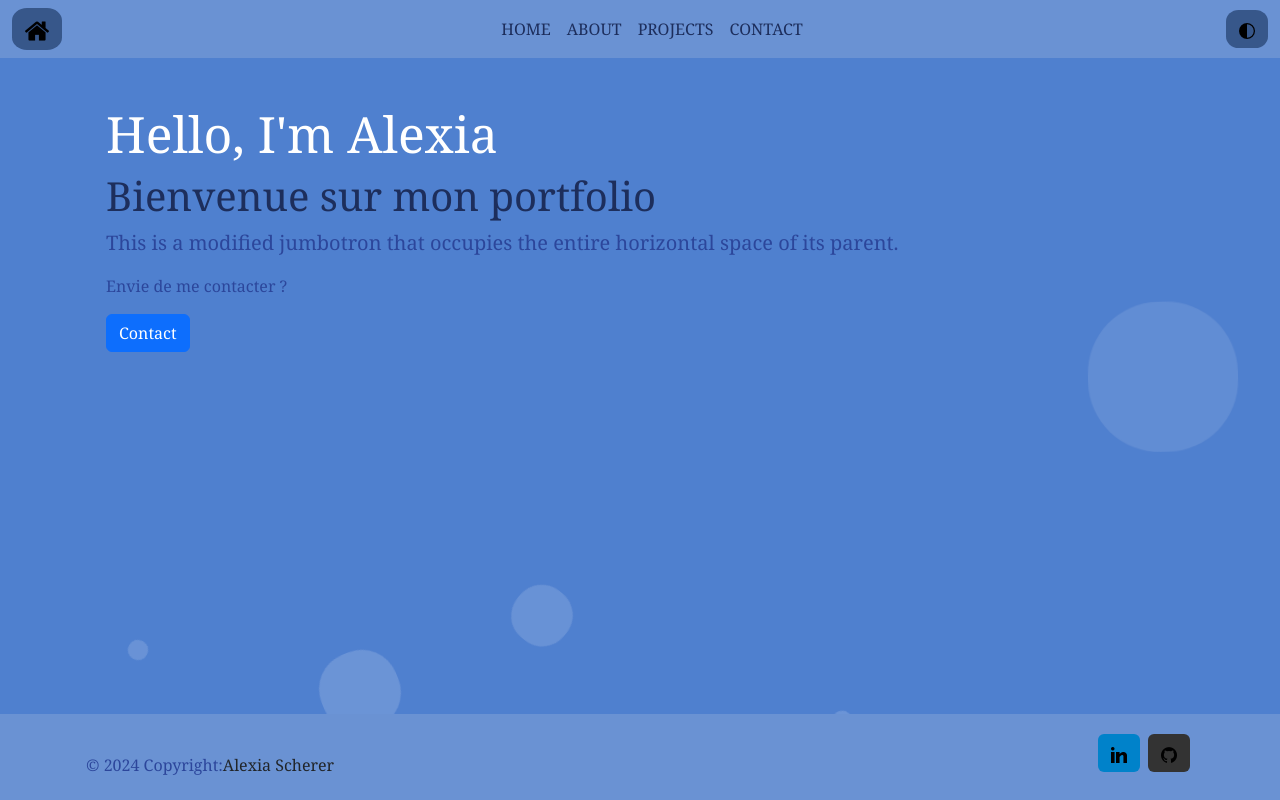
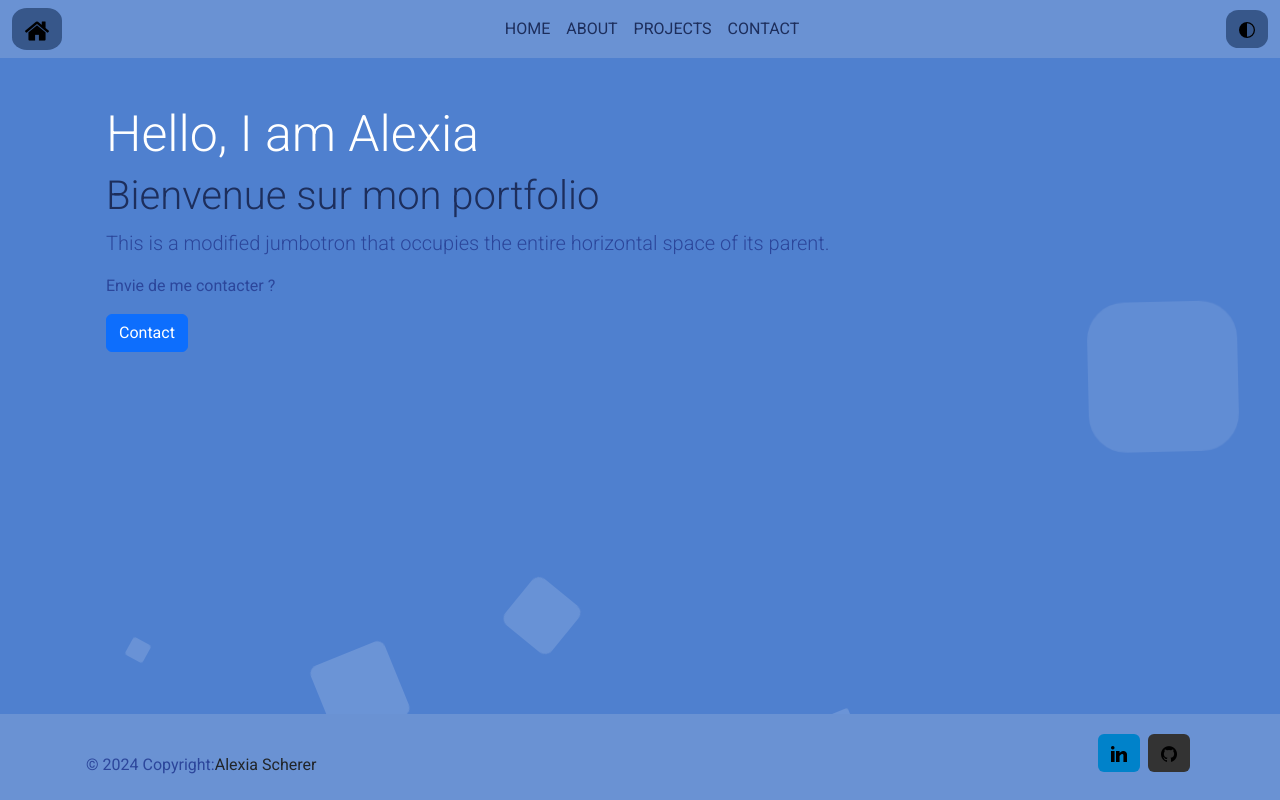
Before and after one commit to evarellapucky/portfolio-front, a React (Vite) app: page / in a window 1280 px wide. Shown: the top 800 px of the page. Built offline with nearby package versions, Linux system fonts and the light colour scheme.

Commit message:
organizing

```diff
--- a/src/App.jsx
+++ b/src/App.jsx
@@ -1,54 +1,32 @@
-import {BrowserRouter, Routes, Route} from 'react-router-dom';
-import { useEffect } from 'react';
-import Home from './pages/Home/index';
-import About from './pages/About/index';
-import Works from './pages/Works/index';
-import Contact from './pages/Contact/index';
-import Navbar from './Components/Navbar'
-import Exercices from './pages/Works/Exercices';
-import CaseStudies from './pages/Works/CaseStudies';
-import Projects from './pages/Works/Projects';
-import ProjectDetail from './pages/Works/ProjectDetail';
-import { useTheme } from './ThemeContext';
-import Footer from './Components/Footer';
-
+import { BrowserRouter } from "react-router-dom";
+import { useEffect } from "react";
+import RoutesPath from "./Components/Routes";
+import Navbar from "./Components/Navbar";
+import { useTheme } from "./ThemeContext";
+import Footer from "./Components/Footer";
 
 function App() {
   const darkTheme = useTheme();
 
   useEffect(() => {
     if (darkTheme) {
-      document.body.classList.add('dark-theme');
+      document.body.classList.add("dark-theme");
     } else {
-      document.body.classList.remove('dark-theme');
+      document.body.classList.remove("dark-theme");
     }
   }, [darkTheme]);
 
-
   return (
     <>
-
-        <BrowserRouter>
-
-            <Navbar/>
-
-            <main>
-              <Routes>
-                <Route path='/' element={<Home />} />
-                <Route path='/about' element={<About />} />
-                <Route path='/works' element={<Works />} />
-                  <Route path='/works/exercices' element={<Exercices />} />
-                  <Route path='/works/casestudies' element={<CaseStudies />} />
-                  <Route path='/works/projects' element={<Projects />} />
-                  <Route path='/works/projects/:slug' element={<ProjectDetail />} />
-                <Route path='/contact' element={<Contact />} />
-              </Routes>
-          </main>
-         <Footer />
-        </BrowserRouter>
-
+      <BrowserRouter>
+        <Navbar />
+        <main>
+          <RoutesPath />
+        </main>
+        <Footer />
+      </BrowserRouter>
     </>
-  )
+  );
 }
 
-export default App
+export default App;
--- /dev/null
+++ b/src/Components/Routes.jsx
@@ -0,0 +1,26 @@
+import {Routes, Route} from 'react-router-dom';
+import Home from '../pages/Home/index';
+import About from '../pages/About/index';
+import Works from '../pages/Works/index';
+import Contact from '../pages/Contact/index';
+import Exercices from '../pages/Works/Exercices';
+import CaseStudies from '../pages/Works/CaseStudies';
+import Projects from '../pages/Works/Projects';
+import ProjectDetail from '../pages/Works/ProjectDetail';
+
+function RoutesPath () {
+  return (
+    <Routes>
+                <Route path='/' element={<Home />} />
+                <Route path='/about' element={<About />} />
+                <Route path='/works' element={<Works />} />
+                  <Route path='/works/exercices' element={<Exercices />} />
+                  <Route path='/works/casestudies' element={<CaseStudies />} />
+                  <Route path='/works/projects' element={<Projects />} />
+                  <Route path='/works/projects/:slug' element={<ProjectDetail />} />
+                <Route path='/contact' element={<Contact />} />
+              </Routes>
+  )
+}
+
+export default RoutesPath;
--- a/src/pages/Contact/index.jsx
+++ b/src/pages/Contact/index.jsx
@@ -1,6 +1,6 @@
 const Contact = () => {
   return (
-    <form className="m-5" style={{ width: "26rem" }}>
+    <form className="contact-form mt-5">
   {/* <!-- Name input --> */}
   <div data-mdb-input-init className="form-outline mb-4">
     <input type="text" id="form4Example1" className="form-control" />
--- a/src/pages/Home/index.jsx
+++ b/src/pages/Home/index.jsx
@@ -5,7 +5,7 @@ const Home = () => {
     <>
       <div className="jumbotron jumbotron-fluid m-4">
         <div className="container">
-          <h1 className="display-4">Hello, I'm Alexia</h1>
+          <h1 className="display-4">Hello, I am Alexia</h1>
           <h3 className="display-6">Bienvenue sur mon portfolio</h3>
           <p className="lead">This is a modified jumbotron that occupies the entire horizontal space of its parent.</p>
           <p>Envie de me contacter ?</p>
--- /dev/null
+++ b/src/style/_animation.scss
@@ -0,0 +1,146 @@
+// NAVLINKS
+
+.link1::after {
+  content: "";
+  position: absolute;
+  left: 0;
+  width: 100%;
+  height: 2px;
+  bottom: -10px;
+  transform: scaleX(0);
+  transform-origin: left;
+  background-color: #37578A;
+
+  transition: transform 0.5s;
+}
+
+.link1:hover::after {
+  transform: scaleX(1);
+}
+
+
+
+// ANIMATION SQUARES HOMEPAGE //
+
+.area{
+  background: #4F80CF;
+  background: -webkit-linear-gradient(to left, #91B7F3, #4F80CF);
+  width: 100%;
+  height: 90vh;
+
+
+}
+
+.circles{
+  position: absolute;
+  top: 0;
+  left: 0;
+  width: 100%;
+  height: 100%;
+  overflow: hidden;
+  pointer-events: none;
+}
+
+.circles li{
+  position: absolute;
+  display: block;
+  list-style: none;
+  width: 20px;
+  height: 20px;
+  background: rgba(255, 255, 255, 0.2);
+  animation: animate 25s linear infinite;
+  bottom: -150px;
+
+}
+
+.circles li:nth-child(1){
+  left: 25%;
+  width: 80px;
+  height: 80px;
+  animation-delay: 0s;
+}
+
+
+.circles li:nth-child(2){
+  left: 10%;
+  width: 20px;
+  height: 20px;
+  animation-delay: 2s;
+  animation-duration: 12s;
+}
+
+.circles li:nth-child(3){
+  left: 70%;
+  width: 20px;
+  height: 20px;
+  animation-delay: 4s;
+}
+
+.circles li:nth-child(4){
+  left: 40%;
+  width: 60px;
+  height: 60px;
+  animation-delay: 0s;
+  animation-duration: 18s;
+}
+
+.circles li:nth-child(5){
+  left: 65%;
+  width: 20px;
+  height: 20px;
+  animation-delay: 0s;
+}
+
+.circles li:nth-child(6){
+  left: 75%;
+  width: 110px;
+  height: 110px;
+  animation-delay: 3s;
+}
+
+.circles li:nth-child(7){
+  left: 35%;
+  width: 150px;
+  height: 150px;
+  animation-delay: 7s;
+}
+
+.circles li:nth-child(8){
+  left: 50%;
+  width: 25px;
+  height: 25px;
+  animation-delay: 15s;
+  animation-duration: 45s;
+}
+
+.circles li:nth-child(9){
+  left: 20%;
+  width: 15px;
+  height: 15px;
+  animation-delay: 2s;
+  animation-duration: 35s;
+}
+
+.circles li:nth-child(10){
+  left: 85%;
+  width: 150px;
+  height: 150px;
+  animation-delay: 0s;
+  animation-duration: 11s;
+}
+
+@keyframes animate {
+
+  0%{
+      transform: translateY(0) rotate(0deg);
+      opacity: 1;
+      border-radius: 0%;
+  }
+
+  100%{
+      transform: translateY(-1000px) rotate(720deg);
+      opacity: 0;
+      border-radius: 50%;
+  }
+
+}
--- a/src/style/_variables.scss
+++ b/src/style/_variables.scss
@@ -1,3 +1,8 @@
+@import url('https://fonts.googleapis.com/css2?family=Indie+Flower&family=Montserrat+Alternates&family=Quicksand:wght@300..700&family=Roboto:ital,wght@0,100;0,300;0,400;0,500;0,700;0,900;1,100;1,300;1,400;1,500;1,700;1,900&display=swap');
+
+$font-family: 'Roboto';
+
+
 $primary-bg: #FDFDFE;
 $secondary-bg: #F7F9FF;
 $dark-primary-bg: #0C1119;
--- a/src/style/index.scss
+++ b/src/style/index.scss
@@ -1,25 +1,30 @@
 @import 'node_modules/bootstrap/scss/bootstrap';
 @import './variables';
 @import './dark-theme';
+@import './animation';
 
+
+// GENERAL //
 
 *{
   margin: 0;
   padding: 0;
   box-sizing: border-box;
-  font-family: Georgia, 'Times New Roman', Times, serif;
 
 }
 
 body {
   background-color: $secondary-bg;
   color: $secondary-text;
+  font-family: $font-family;
 }
 
 h1, h2, h3 {
   color: $primary-text;
   text-align: center;
 }
+
+// NAVBAR //
 
 nav {
   background-color: #6a92d3;
@@ -31,17 +36,13 @@ nav {
   }
 
   .btn:hover {
-    backdrop-filter: invert(80%);
+    backdrop-filter: invert(50%);
   }
 
 }
   .navbar, .navbar-brand, .nav-link {
-     // background-color: $primary-bg;
-  // background: linear-gradient($primary-bg, #A6BFF9);
-    // background-color: rgb(0,0,0, 0.1);
     color: $primary-text;
   }
-
 
 .pages__links a {
   text-decoration: none;
@@ -50,23 +51,7 @@ nav {
   transition: transform 0.1s ease-in-out;
 }
 
-.link1::after {
-  content: "";
-  position: absolute;
-  left: 0;
-  width: 100%;
-  height: 2px;
-  bottom: -10px;
-  transform: scaleX(0);
-  transform-origin: left;
-  background-color: #37578A;
-
-  transition: transform 0.5s;
-}
-
-.link1:hover::after {
-  transform: scaleX(1);
-}
+// JUMBOTRON //
 
 .jumbotron {
   width: 100%;
@@ -86,129 +71,7 @@ nav {
   text-align: left;
 }
 
-
-.area{
-  background: #4F80CF;
-  background: -webkit-linear-gradient(to left, #91B7F3, #4F80CF);
-  width: 100%;
-  height: 90vh;
-
-
-}
-
-.circles{
-  position: absolute;
-  top: 0;
-  left: 0;
-  width: 100%;
-  height: 100%;
-  overflow: hidden;
-  pointer-events: none;
-}
-
-.circles li{
-  position: absolute;
-  display: block;
-  list-style: none;
-  width: 20px;
-  height: 20px;
-  background: rgba(255, 255, 255, 0.2);
-  animation: animate 25s linear infinite;
-  bottom: -150px;
-
-}
-
-.circles li:nth-child(1){
-  left: 25%;
-  width: 80px;
-  height: 80px;
-  animation-delay: 0s;
-}
-
-
-.circles li:nth-child(2){
-  left: 10%;
-  width: 20px;
-  height: 20px;
-  animation-delay: 2s;
-  animation-duration: 12s;
-}
-
-.circles li:nth-child(3){
-  left: 70%;
-  width: 20px;
-  height: 20px;
-  animation-delay: 4s;
-}
-
-.circles li:nth-child(4){
-  left: 40%;
-  width: 60px;
-  height: 60px;
-  animation-delay: 0s;
-  animation-duration: 18s;
-}
-
-.circles li:nth-child(5){
-  left: 65%;
-  width: 20px;
-  height: 20px;
-  animation-delay: 0s;
-}
-
-.circles li:nth-child(6){
-  left: 75%;
-  width: 110px;
-  height: 110px;
-  animation-delay: 3s;
-}
-
-.circles li:nth-child(7){
-  left: 35%;
-  width: 150px;
-  height: 150px;
-  animation-delay: 7s;
-}
-
-.circles li:nth-child(8){
-  left: 50%;
-  width: 25px;
-  height: 25px;
-  animation-delay: 15s;
-  animation-duration: 45s;
-}
-
-.circles li:nth-child(9){
-  left: 20%;
-  width: 15px;
-  height: 15px;
-  animation-delay: 2s;
-  animation-duration: 35s;
-}
-
-.circles li:nth-child(10){
-  left: 85%;
-  width: 150px;
-  height: 150px;
-  animation-delay: 0s;
-  animation-duration: 11s;
-}
-
-@keyframes animate {
-
-  0%{
-      transform: translateY(0) rotate(0deg);
-      opacity: 1;
-      border-radius: 45%;
-  }
-
-  100%{
-      transform: translateY(-1000px) rotate(720deg);
-      opacity: 0;
-      border-radius: 50%;
-  }
-
-}
+// FOOTER //
 
 footer {
   background-color: #6a92d3;
@@ -219,29 +82,18 @@ footer {
   z-index: 10;
 }
 
-.about-section img {
-  max-width: 100%;
-  max-height: 100%;
+// ABOUT //
+
+.about-section {
+  img {
+    max-width: 100%;
+    max-height: 100%;
+  }
+
+  h2 {
+    text-align: left;
+  }
 }
-
-.card {
-  width: 100%; /* Adjust width as needed */
-  transition: transform 0.3s;
-}
-
-.card:hover {
-  transform: scale(1.1); /* Increase the scale on hover */
-}
-
-.card-img-top {
-  height: 200px; /* Set a fixed height for the image */
-  object-fit: cover; /* Ensure the image covers the entire container */
-}
-
-// .card-body {
-//   height: 150px; /* Set a fixed height for the card body */
-//   overflow: hidden; /* Hide any overflow content */
-// }
 
 .px-btn.theme {
   background: #4F80CF;
@@ -268,6 +120,8 @@ footer {
   border: 2px solid #4F80CF;
   color: #4F80CF;
 }
+
+// WORKS
 
 .works--navbar .btn-link {
   position: relative;
@@ -307,8 +161,31 @@ footer {
   filter: blur(10px); /* Apply blur effect on hover */
 }
 
-.about-section h2 {
-  text-align: left;
+
+/* WORKS => PROJECTS ----------------------------------------------------------------------------------------------------------------------------------------- */
+
+.card {
+  width: 100%; /* Adjust width as needed */
+  transition: transform 0.3s;
 }
 
+.card:hover {
+  transform: scale(1.1); /* Increase the scale on hover */
+}
+
+.card-img-top {
+  height: 200px; /* Set a fixed height for the image */
+  object-fit: cover; /* Ensure the image covers the entire container */
+}
+
+/* CONTACT------------------------------------------------------------------------------------------------------------------------------------------------------ */
+
+.contact-form {
+  display: flex;
+  flex-direction: column;
+  align-items: center;
+  justify-content: center;
+}
+
+
 //  voir https://codepen.io/BjornRombaut/pen/mOLGgX
```
